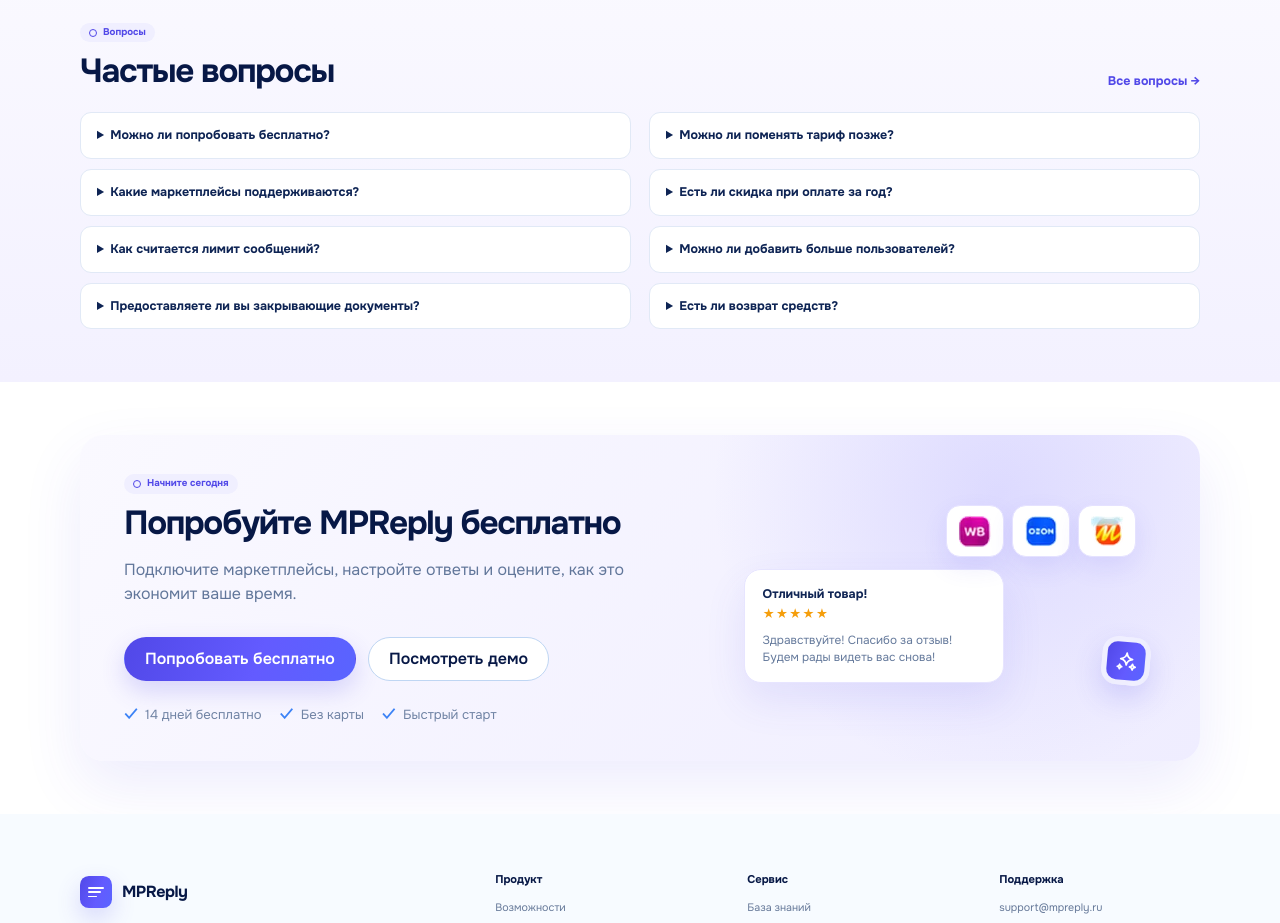
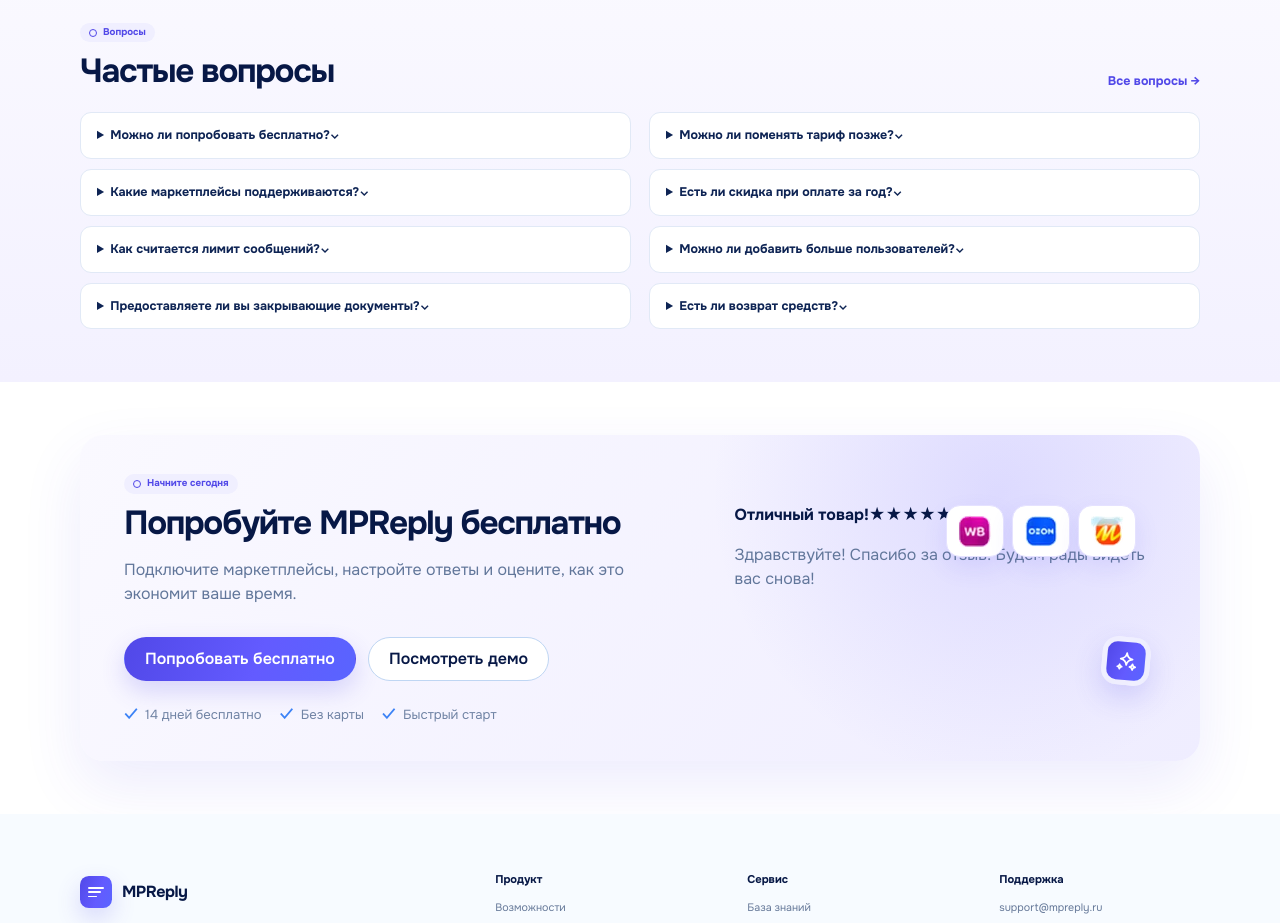
Before and after one commit to fedorovich-web/mpreply, a Next.js app in the folder apps/web/: page /pricing in a window 1280 px wide. Shown: the part 2180-3103 px from the top of the page. Built offline with nearby package versions, Linux system fonts and the light colour scheme; no server answers.

Commit message:
fix(web): match pricing FAQ and CTA cards to render

```diff
--- a/apps/web/app/pricing/page.tsx
+++ b/apps/web/app/pricing/page.tsx
@@ -256,7 +256,10 @@ export default function PricingPage() {
             <div className="pricing-faq">
               {faq.map(([question, answer]) => (
                 <details key={question}>
-                  <summary>{question}</summary>
+                  <summary className="pricing-faq-summary">
+                    <span>{question}</span>
+                    <span className="pricing-faq-chevron" aria-hidden="true">⌄</span>
+                  </summary>
                   <p>{answer}</p>
                 </details>
               ))}
@@ -300,9 +303,11 @@ export default function PricingPage() {
                     </span>
                   ))}
                 </div>
-                <div className="pricing-final-bubble">
+                <div className="pricing-final-review">
                   <strong>Отличный товар!</strong>
                   <span>★★★★★</span>
+                </div>
+                <div className="pricing-final-answer">
                   <p>Здравствуйте! Спасибо за отзыв! Будем рады видеть вас снова!</p>
                 </div>
                 <span className="pricing-final-sparkle">
```
